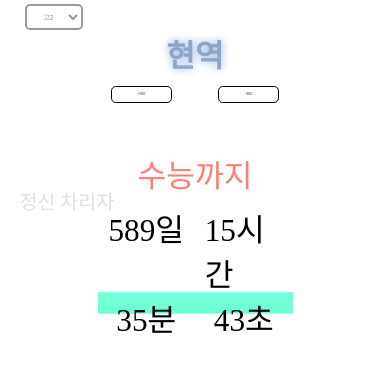
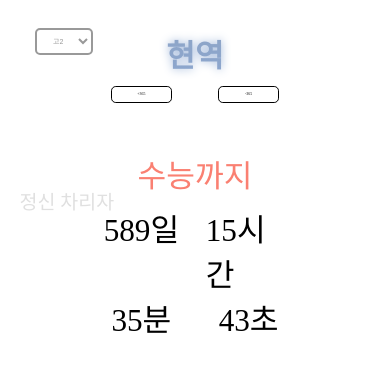
Before and after one commit to jungin7612/jungin7612.github.io, a plain HTML site: page index.html in a window 390 px wide. Drawn offline with Linux system fonts and the light colour scheme; a web font is replaced by a local one.

Commit message:
디자인 수정

```diff
--- a/click.css
+++ b/click.css
@@ -42,8 +42,8 @@
 }
 #years-select {
   position: absolute;
-  top: 1vw;
-  left: 3vh;
+  top: 4em;
+  left: 5em;
   background: none;
   padding: 6px 12px;
   font-size: 0.3em;
@@ -96,7 +96,7 @@
 
 .d-day {
   display: flex;
-  width: 50%;
+  width: 55%;
   flex-direction: column;
   justify-content: center;
   align-items: center;
@@ -182,7 +182,7 @@
 
 /* media query */
 
-@media (max-width: 500px) {
+@media (max-width: 550px) {
   #years-select {
     background: none;
     font-size: 7px;
@@ -221,6 +221,14 @@
     justify-content: center;
     align-items: center;
     border-radius: 0.2em;
+  }
+  .text-container {
+    display: flex;
+    flex-wrap: wrap;
+    justify-content: space-around;
+    width: 100%;
+    font-size: 8vmin;
+    background: none;
   }
 }
 
```
